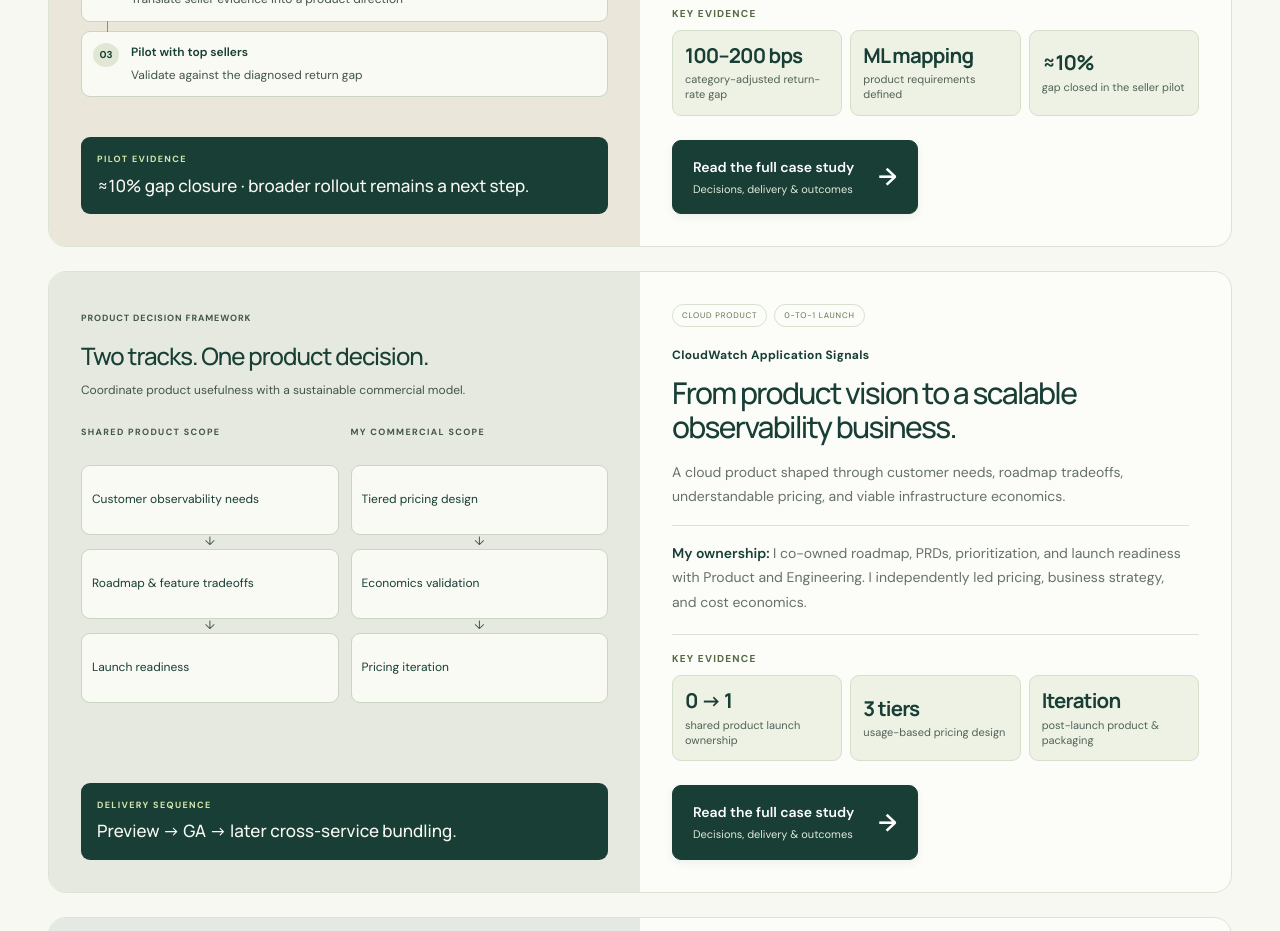
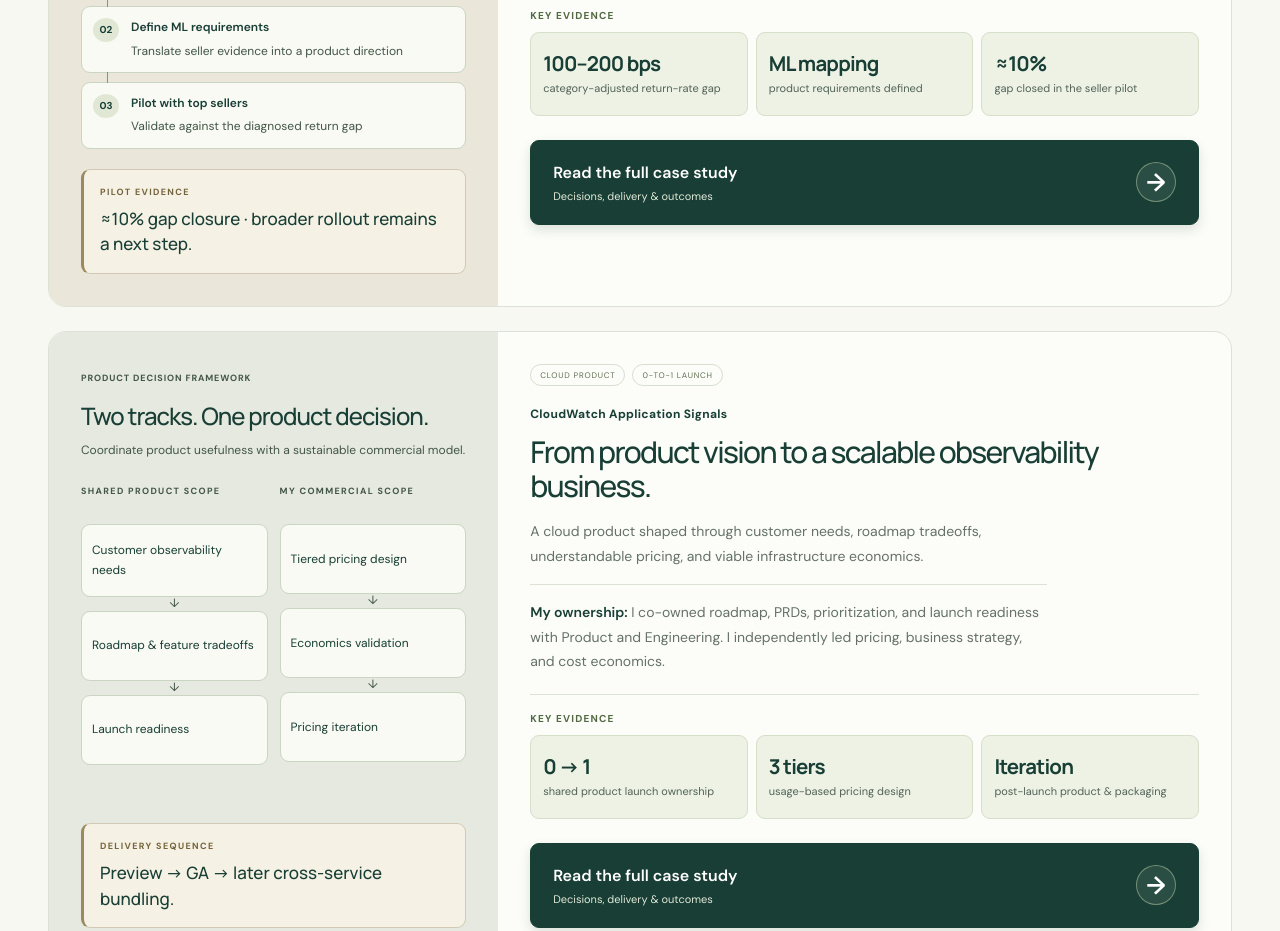
Before and after one commit to lunaxzhu-pixel/product-portfolio, a website: page index.html in a window 1280 px wide. Shown: the part 3041-3972 px from the top of the page. Drawn offline with Linux system fonts and the light colour scheme.

```diff
--- a/index.html
+++ b/index.html
@@ -10,7 +10,7 @@
   <meta property="og:type" content="website">
   <title>Luna Zhu — AI/ML Products, Cloud Platforms & Monetization</title>
   <link rel="icon" href="assets/favicon.svg" type="image/svg+xml">
-  <link rel="stylesheet" href="styles.css?v=five-cases-1">
+  <link rel="stylesheet" href="styles.css?v=case-hierarchy-2">
   <script src="case-studies.js?v=five-cases-1" defer></script>
   <script src="script.js?v=five-cases-1" defer></script>
 </head>
--- a/styles.css
+++ b/styles.css
@@ -257,20 +257,24 @@
 .work-index a:hover{background:#e4edda;border-color:#aebda0}
 .work-index-number{font-size:10px;color:#647853}
 .work-section .project-grid{margin-top:0}
-.work-section .project-grid .project{grid-template-columns:repeat(2,minmax(0,1fr));scroll-margin-top:110px}
+.work-section .project-grid .project{grid-template-columns:minmax(0,.38fr) minmax(0,.62fr);scroll-margin-top:110px}
 .work-section .project-grid .project .project-copy{justify-content:flex-start;padding:32px}
 .work-section .project-grid .project .decision-framework{padding:32px;background:#e5e9df}
 .work-section .project-grid .project .project-summary{margin-top:16px}
 .project-ownership{padding-top:15px;border-top:1px solid var(--line)}
 .work-section .project .project-metrics strong{font-size:clamp(16px,1.6vw,21px)}
 .work-section .project .project-metrics>div{min-height:84px}
-.work-section .project .case-study-button{margin-top:24px}
+.work-section .project .case-study-button{width:100%;margin-top:24px;padding:20px 22px;font-size:16px;box-shadow:0 5px 12px #193e3524}
+.work-section .project .case-study-button .case-button-arrow{display:grid;place-items:center;flex:0 0 40px;width:40px;height:40px;border:1px solid #dce9b96b;border-radius:50%;background:#ffffff14;font-size:25px;line-height:1;transition:transform .2s,background .2s}
+.work-section .project .case-study-button:hover .case-button-arrow{transform:translateX(3px);background:#ffffff26}
 .decision-framework{display:flex;flex-direction:column;gap:0;margin:0}
 .decision-framework figcaption{margin-bottom:18px}
 .decision-framework figcaption h4{margin-top:12px}
 .decision-framework .tryon-flow{margin:0 0 20px;gap:9px}
 .decision-framework .tryon-flow li{padding:11px}
-.decision-framework .flow-decision{margin-top:auto}
+.decision-framework .flow-decision{margin-top:auto;background:#f5f1e4;color:var(--ink);border:1px solid #d1c9b3;border-left:3px solid #9b8a60;box-shadow:none}
+.decision-framework .flow-decision .eyebrow{color:#75643b}
+.decision-framework .flow-decision p{color:#435647}
 .decision-framework .flow-decision strong{font-size:17px;line-height:1.5}
 .framework-node{min-width:0;padding:13px;border:1px solid #cbd5c3;border-radius:9px;background:#f8faf3}
 .framework-node strong{font-size:12px;line-height:1.5;display:block}
```
